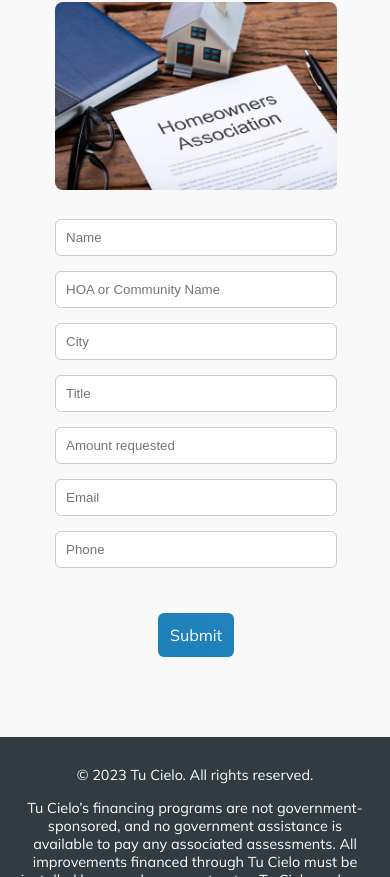
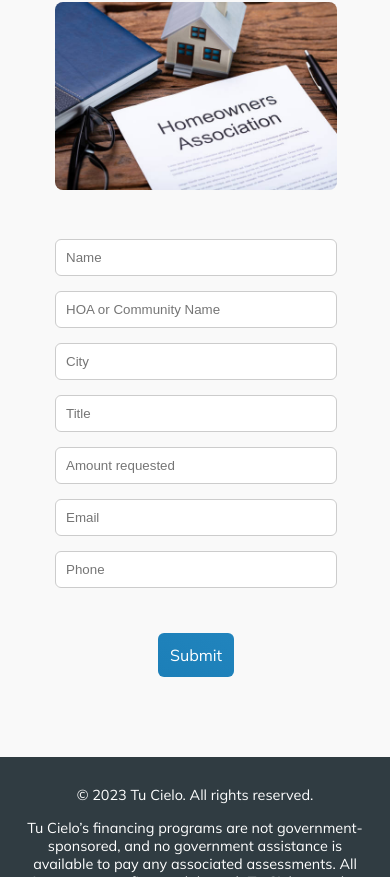
Before and after one commit to MetaCapFin/tu-cielo-site, a React (Create React App) app: page / in a window 390 px wide. Shown: the part 3997-4874 px from the top of the page. Built offline with nearby package versions, Linux system fonts and the light colour scheme.

Commit message:
Update App.css

```diff
--- a/src/App.css
+++ b/src/App.css
@@ -466,7 +466,7 @@
   gap: 40px;
   max-width: 1000px;
   margin: 0 auto;
-  flex-wrap: wrap;
+  flex-wrap: nowrap;
 }
 
 .form-image {
@@ -861,3 +861,17 @@
     padding: 14px 0;
   }
 }
+
+@media (max-width: 768px) {
+  .form-container {
+    flex-wrap: wrap; /* stack image + form vertically on smaller screens */
+  }
+  .form-image,
+  .contact-form form {
+    flex: 1 1 100%;   /* full width each */
+    max-width: 100%;
+  }
+  .form-image {
+    margin-bottom: 20px; /* spacing below image */
+  }
+}
```
